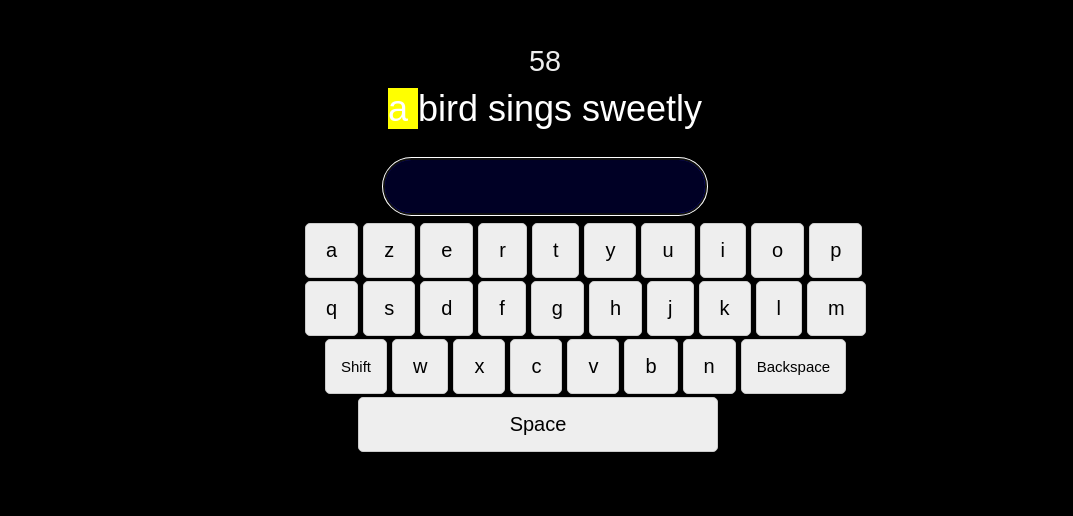
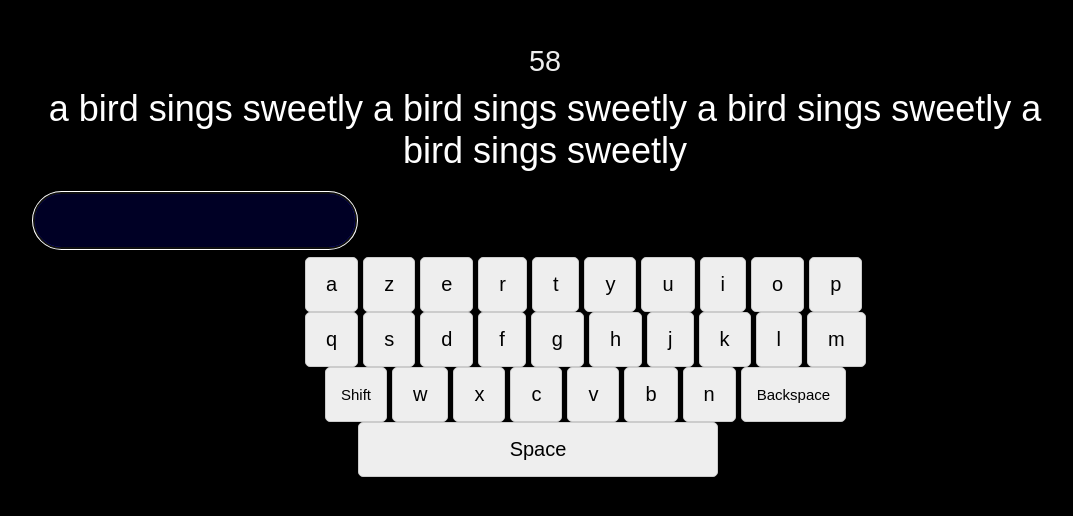
Before and after one commit to Refandreha/ExamenFinale-WEB1, a website: page index.html in a window 1280 px wide. Both pictures are taken after a click on the button "Start". Shown: the part 84-600 px from the top of the page, without its empty margins (95-1168 px from the left). Drawn offline with Linux system fonts and the light colour scheme.

Commit message:
Finalisation the code js and modification the display of someone element in page

```diff
--- a/asset/css/index.css
+++ b/asset/css/index.css
@@ -20,6 +20,12 @@ body {
 #input-container {
     display: inline-block;
 }
+.input {
+    display: none;
+}
+.input-active {
+    display: block;
+}
 #input-field {
     font-size: 1.2em;
     padding: 10px;
@@ -28,16 +34,6 @@ body {
 }
 .buttonStart-active {
     display: none;
-}
-.restart-button-active {
-    display: block;
-}
-.restart-button {
-    display: none;
-}
-#timer {
-    font-size: 1.2em;
-    margin-bottom: 10px;
 }
 #results {
     margin-top: 20px;
@@ -102,12 +98,21 @@ input{
     background-color: rgba(0, 0, 255, 0.144);
     font-size: 25px;
 }
+.timer {
+display: none;
+}
+.timer-active {
+    display: block;
+    font-size: 1.2em;
+    margin-bottom: 10px;
+}
 .correct {
     color: green;
 }
 .incorrect {
     color: red
 }
+(ito no misy anle loko mavo amle mots tapena iny de ovay amze loko sy pozy itanla oe mety aminy)
 .current-highlight {
     background-color: yellow;
 }
@@ -118,11 +123,15 @@ input{
     display: block;
 }
 .keyboard {
+    display: none;
+}
+.keyboard-active {
     display: flex;
     flex-direction: column;
     gap: 3px;
     margin-inline: 400px;
     color: rgba(255, 0, 200, 0.753);
+    display: block;
 }
 .row {
     display: flex;
--- a/asset/js/script.js
+++ b/asset/js/script.js
@@ -20,28 +20,29 @@ const correctCountDisplay = document.getElementById("correct");
 const incorrectCountDisplay = document.getElementById("incorrect");
 const startButton = document.getElementById("start-button");
 const restartButton = document.getElementById("restart-button");
+const keyboardDisplay = document.getElementById("keyboard");
 const easyMode = [
-    "the sun is bright",
-    "a bird sings sweetly",
-    "the dog barks loudly",
-    "she reads a book",
-    "flowers bloom in spring"
+    "the sun is bright the sun is bright the sun is bright the sun is bright",
+    "a bird sings sweetly a bird sings sweetly a bird sings sweetly a bird sings sweetly",
+    "the dog barks loudly the dog barks loudly the dog barks loudly the dog barks loudly",
+    "she reads a book she reads a book she reads a book she reads a book she reads a book",
+    "flowers bloom in spring flowers bloom in spring flowers bloom in spring flowers bloom in spring"
 ];
 const mediumMode = [
-    "the old house stands on a hill overLooking the town",
-    "a gentle breeze rusled the leaves on the tall oak trees",
-    "the chef prepared a delicious meal with fresh ingredients",
-    "children playes happily in the park under the watchful eyes of their parents",
-    "the scientist conducted an experiment in the well-equipped laboratory",
-    "music filled the air as the band played their favorite song"
+    "the old house stands on a hill overLooking the town the old house stands on a hill overLooking the town a gentle breeze rusled the leaves on the tall oak trees",
+    "a gentle breeze rusled the leaves on the tall oak trees a gentle breeze rusled the leaves on the tall oak trees a gentle breeze rusled the leaves on the tall oak trees",
+    "the chef prepared a delicious meal with fresh ingredients the chef prepared a delicious meal with fresh ingredients the chef prepared a delicious meal with fresh ingredients",
+    "children playes happily in the park under the watchful eyes of their parents children playes happily in the park under the watchful eyes of their parents children playes happily in the park under the watchful eyes of their parents",
+    "the scientist conducted an experiment in the well-equipped laboratory the scientist conducted an experiment in the well-equipped laboratory the scientist conducted an experiment in the well-equipped laboratory",
+    "music filled the air as the band played their favorite song music filled the air as the band played their favorite songmusic filled the air as the band played their favorite song"
 ];
 const hardMode = [
-    "the juxtaposition of constrasting elements created a visually stunning effect",
-    "unforeseen circumstances necessitated a reevaluation of the initial strategy",
-    "the complexities of quantum physics often challenge conventional understanding",
-    "her perspicacity allowed her to quickly grasp the nuances of the situation",
-    "the ephemeral nature of beauty underscores the importance of cherishing the present moment",
-    "his eloquent articulation of intricate ideas captivated the audience"
+    "the juxtaposition of constrasting elements created a visually stunning effect the juxtaposition of constrasting elements created a visually stunning effect the juxtaposition of constrasting elements created a visually stunning effect the complexities of quantum physics often challenge conventional understanding",
+    "unforeseen circumstances necessitated a reevaluation of the initial strategy the juxtaposition of constrasting elements created a visually stunning effect the juxtaposition of constrasting elements created a visually stunning effect the complexities of quantum physics often challenge conventional understanding",
+    "the complexities of quantum physics often challenge conventional understanding the complexities of quantum physics often challenge conventional understanding the complexities of quantum physics often challenge conventional understanding the complexities of quantum physics often challenge conventional understanding",
+    "her perspicacity allowed her to quickly grasp the nuances of the situation her perspicacity allowed her to quickly grasp the nuances of the situation her perspicacity allowed her to quickly grasp the nuances of the situation her perspicacity allowed her to quickly grasp the nuances of the situation",
+    "the ephemeral nature of beauty underscores the importance of cherishing the present moment the ephemeral nature of beauty underscores the importance of cherishing the present moment the ephemeral nature of beauty underscores the importance of cherishing the present moment the ephemeral nature of beauty underscores the importance of cherishing the present moment",
+    "his eloquent articulation of intricate ideas captivated the audience his eloquent articulation of intricate ideas captivated the audience his eloquent articulation of intricate ideas captivated the audience his eloquent articulation of intricate ideas captivated the audience his eloquent articulation of intricate ideas captivated the audience"
 ]
 // Generate a random word from the selected mode
 const getRandomText = (texts) => {
@@ -87,6 +88,9 @@ function displayWords() {
         wordSpan.textContent = word + " ";
         wordSpan.id = `word-${index}`;
         wordDisplay.appendChild(wordSpan);
+        if (index < currentTextArray.length - 1) {
+            wordDisplay.innerHTML += " ";
+        }
     });
     highlightNextWord();
 }
@@ -125,7 +129,9 @@ function updateTimer() {
 // Initialize the typing test
 const startTest = () => {
     wordDisplay.classList.add("word-display-active");
-    restartButton.classList.add("restart-button-active");
+    keyboardDisplay.classList.add("keyboard-active");
+    inputField.classList.add("input-active");
+    timerDisplay.classList.add("timer-active");
     started = true;
     startTime = new Date().getTime();
     resetGame();
@@ -243,10 +249,12 @@ function resetGame() {
     resultsDiv.classList.remove("results-active");
     inputField.disabled = false;
     startButton.disabled = false;
+    inputField.focus();
 }
 
     restartButton.addEventListener("click", () => {
         startTest();
+        inputField.focus();
     });
 
 
@@ -289,11 +297,10 @@ modeSelect.addEventListener("change", () => {
 });
 
 startButton.addEventListener("click", () => {
-    startTest;
+    startTest();
     startButton.classList.add("buttonStart-active")
 });
 
-//Code of keyboard
 const keyboard = document.querySelector(".keyboard");
 const keys = keyboard.querySelectorAll("button");
 
--- a/index.html
+++ b/index.html
@@ -31,20 +31,20 @@
     <nav class="navbar">
     </nav>
     <main class="main">
-        <div id="timer"></div>
+        <div id="timer" class="timer"></div>
         <button id="start-button" class="buttonStart">Start</button>
         <p id="word-display" class="word-display"></p>
-        <button id="restart-button" class="restart-button">Restart</button>
-        <input type="text" id="input-field" autofocus>
+        <input type="text" id="input-field" autofocus class="input">
         <div id="results" class="results">
             <h2>Results</h2>
             <p>WPM : <span id="wpm">0</span></p>
             <p>Accuracy : <span id="accuracy">0%</span></p>
             <p>Correct : <span id="correct">0</span></p>
             <p>Incorrect : <span id="incorrect">0</span></p>
+            <button id="restart-button" class="restart-button">Restart</button>
     </main>
 
-    <div class="keyboard">
+    <div id="keyboard" class="keyboard">
         <div class="row">
             <button data-key="a">a</button>
             <button data-key="z">z</button>
```
